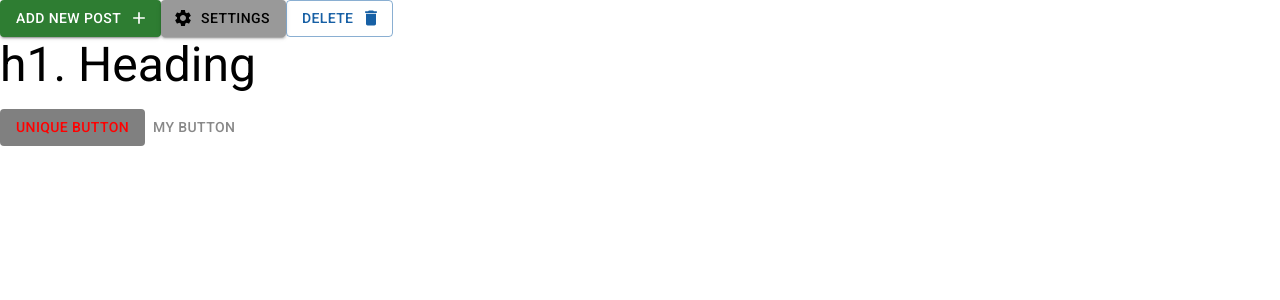
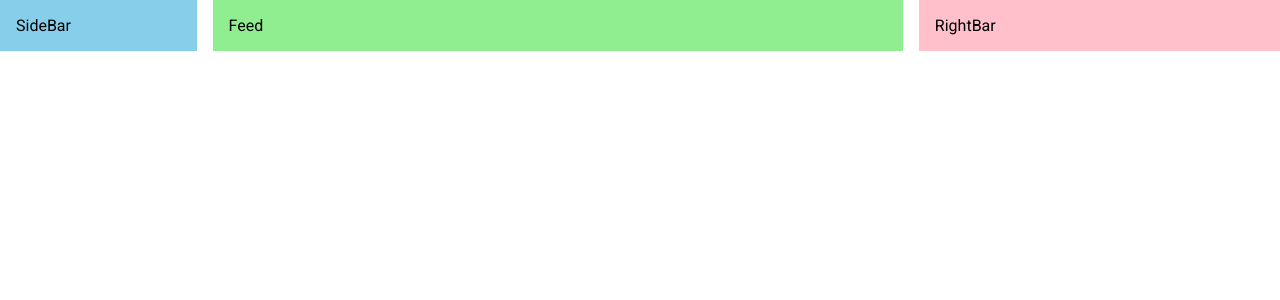
Before and after one commit to Haashir-Shakeel/materialui-react, a React (Create React App) app: page / in a window 1280 px wide. Shown: the top 300 px of the page. Built offline with nearby package versions, Linux system fonts and the light colour scheme.

Commit message:
stack,Box basic skeleton of site

```diff
--- a/src/App.js
+++ b/src/App.js
@@ -1,48 +1,19 @@
-import {Button, styled, Typography} from '@mui/material'
-
-import {Add, Delete, Settings} from '@mui/icons-material'
-
-
+import { Box, Container, Stack } from "@mui/material";
+import { Feed } from "./components/Feed";
+import { Navbar } from "./components/Navbar";
+import { Rightbar } from "./components/Rightbar";
+import { Sidebar } from "./components/Sidebar";
 
 function App() {
-  const UniqueButton = styled(Button)(({theme})=>({
-    backgroundColor: theme.palette.otherColor,
-        color:"#888",
-        "&:hover":{
-          backgroundColor: "red",
-        },
-        "&:disabled":{
-          backgroundColor: "gray",
-          color: "red",
-        }
-  }))
-
-  return (
-    <div>
-      <Button variant="contained" endIcon={<Add/>} color="success">Add New Post</Button>
-      <Button variant="contained" color='otherColor' startIcon={<Settings/>}>Settings</Button>
-      <Button variant="outlined" endIcon={<Delete/>}>Delete</Button>
-
-      <Typography variant="h3" component="div" gutterBottom>
-        h1. Heading
-      </Typography>
-
-      <Button variant='contained' disabled sx={{
-        backgroundColor: "darkgreen",
-        color:"#888",
-        "&:hover":{
-          backgroundColor: "red",
-        },
-        "&:disabled":{
-          backgroundColor: "gray",
-          color: "red"
-        }
-      }} >Unique Button</Button>
-
-            <UniqueButton>My Button</UniqueButton>
-
-
-    </div>
+  return(
+    <Box>
+      {/* <Navbar></Navbar> */}
+      <Stack direction="row" spacing={2} justifyContent="space-between">
+      <Sidebar></Sidebar>
+      <Feed></Feed>
+      <Rightbar></Rightbar>
+      </Stack>
+    </Box>
   );
 }
 
--- /dev/null
+++ b/src/components/Feed.jsx
@@ -0,0 +1,10 @@
+import { Box } from "@mui/material"
+
+export const Feed = ()=>{
+    return(
+        <Box bgcolor="lightgreen" flex={4} p={2}>
+            Feed
+        </Box>
+    )
+
+}
--- /dev/null
+++ b/src/components/Navbar.jsx
@@ -0,0 +1,7 @@
+export const Navbar = ()=>{
+    return(
+        <div>
+            NavBar
+        </div>
+    )
+}
--- /dev/null
+++ b/src/components/Rightbar.jsx
@@ -0,0 +1,9 @@
+import { Box } from "@mui/material"
+
+export const Rightbar = ()=>{
+    return(
+        <Box bgcolor="pink" flex={2} p={2}>
+            RightBar
+        </Box>
+    )
+}
--- /dev/null
+++ b/src/components/Sidebar.jsx
@@ -0,0 +1,9 @@
+import { Box } from "@mui/material"
+
+export const Sidebar = ()=>{
+    return(
+        <Box bgcolor="skyblue" flex={1} p={2}>
+            SideBar
+        </Box>
+    )
+}
--- a/src/index.js
+++ b/src/index.js
@@ -3,13 +3,12 @@
 import ReactDOM from 'react-dom/client';
 
 import App from './App';
-import {theme} from './components/theme'
+// import {theme} from './components/theme'
 
 const root = ReactDOM.createRoot(document.getElementById('root'));
 root.render(
   <React.StrictMode>
-    <ThemeProvider theme={theme}>
     <App />
-    </ThemeProvider>
+
   </React.StrictMode>
 );
```
